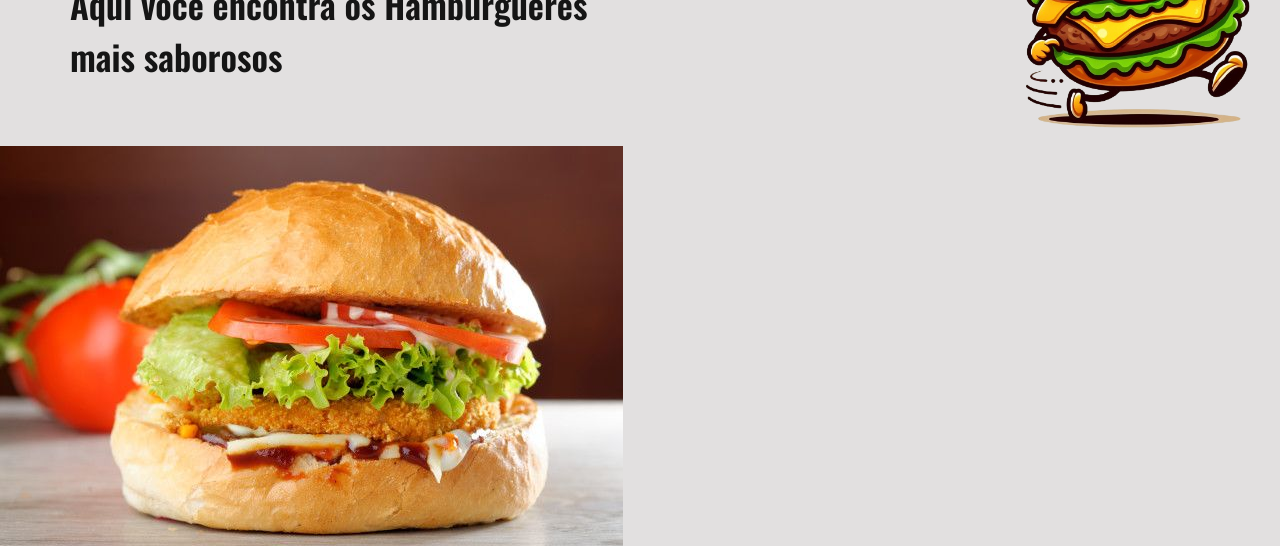
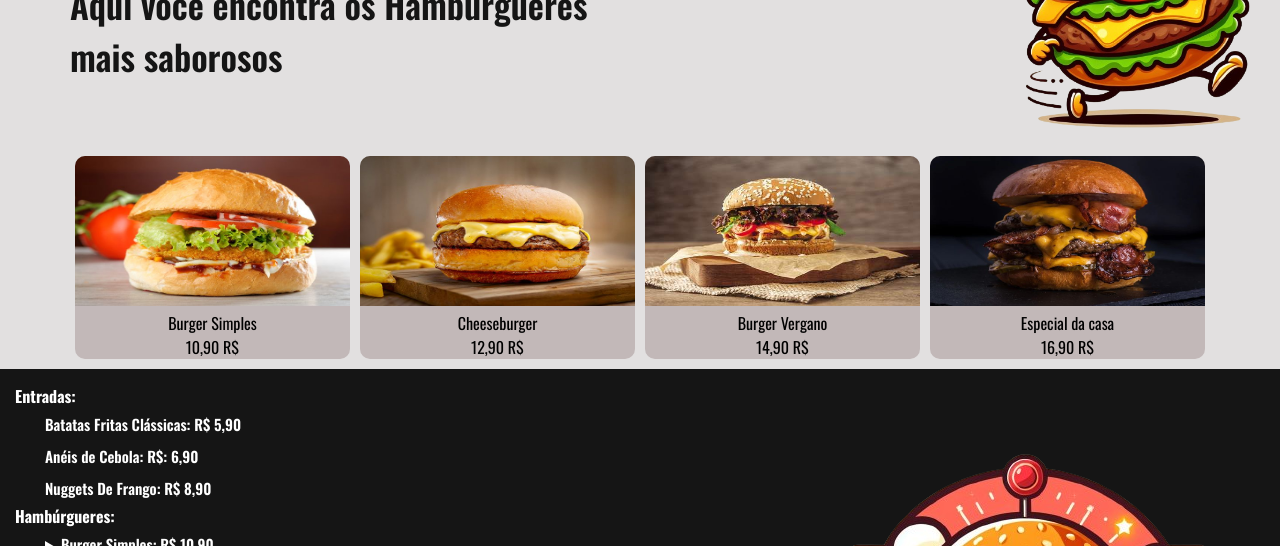
Before and after one commit to Lindomar17/burguer-house, a plain HTML site: page index.html in a window 1280 px wide. Shown: the part 254-800 px from the top of the page. Drawn offline with nearby package versions, Linux system fonts and the light colour scheme.

Commit message:
atualizei styles.css

```diff
--- a/estilos/style.css
+++ b/estilos/style.css
@@ -67,6 +67,27 @@ nav a:hover {
 h2 {
     text-align: center;
     margin-bottom: 10px;
+}
+
+#hamburguers img {
+    width: 275px;
+    height: 150px;
+}
+
+#hamburguers > ul {
+    display: flex;
+    text-align: center;
+    justify-content: center;
+    list-style: none;
+    gap: 10px;
+
+    padding: 10px;
+}
+
+#hamburguers li {
+    background-color: rgb(194, 184, 184);
+    border-radius: 10px;
+    overflow: hidden;
 }
 
 
```
